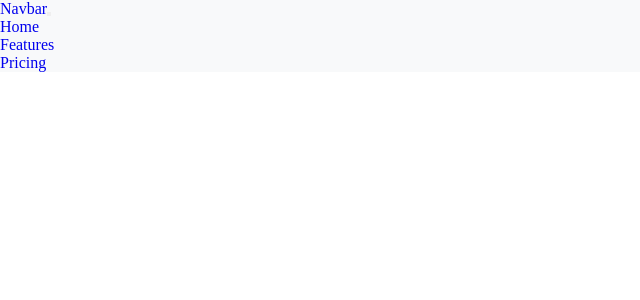
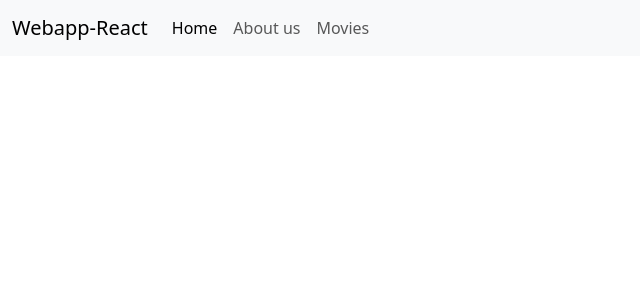
Before and after one commit to DanielaEsposito/webapp-react, a React (Vite) app: page / in a window 1280 px wide. Shown: the top 300 px of the page, without its empty margins (0-640 px from the left). Built offline with nearby package versions, Linux system fonts and the light colour scheme.

Commit message:
add first structure

```diff
--- a/src/App.jsx
+++ b/src/App.jsx
@@ -6,13 +6,19 @@ import DefaultLayout from "./layouts/defaultLayout";
 //PAGES
 import HomePage from "./pages/HomePage";
 import AboutPage from "./pages/AboutPage";
+import MovieIndexPage from "./pages/MovieIndexPage";
+import ShowPage from "./pages/ShowPage";
 function App() {
   return (
     <BrowserRouter>
       <Routes>
-        <Route Component={DefaultLayout}>
+        <Route Component={DefaultLayout} path="/">
           <Route index Component={HomePage} />
-          <Route path="/about" Component={AboutPage} />
+          <Route path="about" Component={AboutPage} />
+          <Route path="movie">
+            <Route index Component={MovieIndexPage} />
+            <Route path=":id" />
+          </Route>
         </Route>
       </Routes>
     </BrowserRouter>
--- a/src/assets/css/index.css
+++ b/src/assets/css/index.css
@@ -8,3 +8,6 @@ a {
   text-decoration: none;
   cursor: pointer;
 }
+main {
+  min-height: 100vh;
+}
--- a/src/components/Header.jsx
+++ b/src/components/Header.jsx
@@ -1,13 +1,13 @@
 import { Link, NavLink } from "react-router-dom";
 export default function Header() {
   return (
-    <nav class="navbar navbar-expand-lg bg-body-tertiary">
-      <div class="container-fluid">
-        <a class="navbar-brand" href="#">
-          Navbar
+    <nav className="navbar navbar-expand-lg bg-body-tertiary">
+      <div className="container-fluid">
+        <a className="navbar-brand" href="#">
+          Webapp-React
         </a>
         <button
-          class="navbar-toggler"
+          className="navbar-toggler"
           type="button"
           data-bs-toggle="collapse"
           data-bs-target="#navbarNav"
@@ -15,24 +15,24 @@ export default function Header() {
           aria-expanded="false"
           aria-label="Toggle navigation"
         >
-          <span class="navbar-toggler-icon"></span>
+          <span className="navbar-toggler-icon"></span>
         </button>
-        <div class="collapse navbar-collapse" id="navbarNav">
-          <ul class="navbar-nav">
-            <li class="nav-item">
-              <a class="nav-link active" aria-current="page" href="#">
+        <div className="collapse navbar-collapse" id="navbarNav">
+          <ul className="navbar-nav">
+            <li className="nav-item">
+              <NavLink className="nav-link active" aria-current="page" href="#">
                 Home
-              </a>
+              </NavLink>
             </li>
-            <li class="nav-item">
-              <a class="nav-link" href="#">
-                Features
-              </a>
+            <li className="nav-item">
+              <Link className="nav-link" to="/about">
+                About us
+              </Link>
             </li>
-            <li class="nav-item">
-              <a class="nav-link" href="#">
-                Pricing
-              </a>
+            <li className="nav-item">
+              <Link className="nav-link" to="/movie">
+                Movies
+              </Link>
             </li>
           </ul>
         </div>
--- a/src/main.jsx
+++ b/src/main.jsx
@@ -1,13 +1,8 @@
-import { StrictMode } from "react";
 import { createRoot } from "react-dom/client";
 // bootstrap
-import "bootstrap/dist/css/bootstrap-utilities.min.css";
+import "bootstrap/dist/css/bootstrap.min.css";
 import * as bootstrap from "bootstrap";
 import "./assets/css/index.css";
 import App from "./App.jsx";
 
-createRoot(document.getElementById("root")).render(
-  <StrictMode>
-    <App />
-  </StrictMode>
-);
+createRoot(document.getElementById("root")).render(<App />);
--- a/src/pages/AboutPage.jsx
+++ b/src/pages/AboutPage.jsx
@@ -1,7 +1,7 @@
 export default function AboutPage() {
   return (
-    <div className="wrapper">
+    <main className="about-content">
       <div className="conatiner"></div>
-    </div>
+    </main>
   );
 }
--- a/src/pages/HomePage.jsx
+++ b/src/pages/HomePage.jsx
@@ -1,7 +1,7 @@
 export default function HomePage() {
   return (
-    <div className="wrapper">
+    <main className="home-content">
       <div className="conatiner"></div>
-    </div>
+    </main>
   );
 }
--- /dev/null
+++ b/src/pages/MovieIndexPage.jsx
@@ -0,0 +1,7 @@
+export default function MovieIndexPage() {
+  return (
+    <main className="movies-content">
+      <div className="container"></div>
+    </main>
+  );
+}
--- /dev/null
+++ b/src/pages/ShowPage.jsx
@@ -0,0 +1,7 @@
+export default function ShowPage() {
+  return (
+    <main className="single-movie-content">
+      <div className="container"></div>
+    </main>
+  );
+}
```
Also changed, not shown: 1 other file (tests, documents, lock files or other folders).
